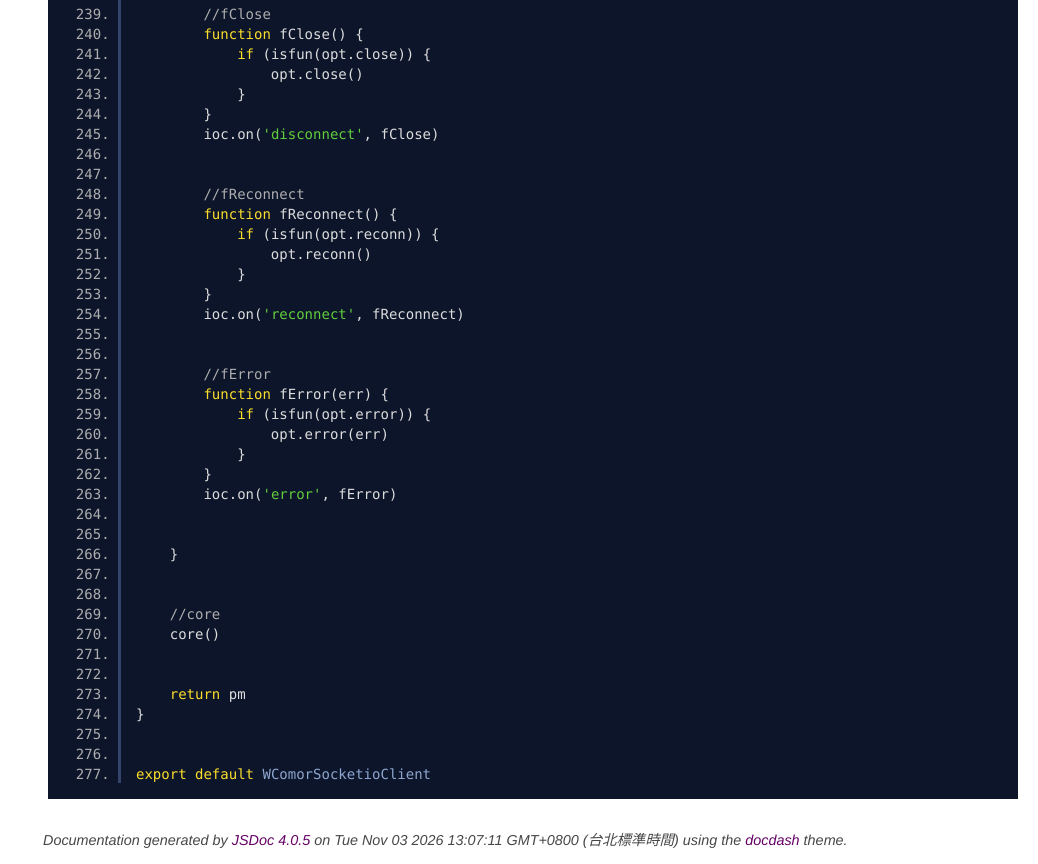
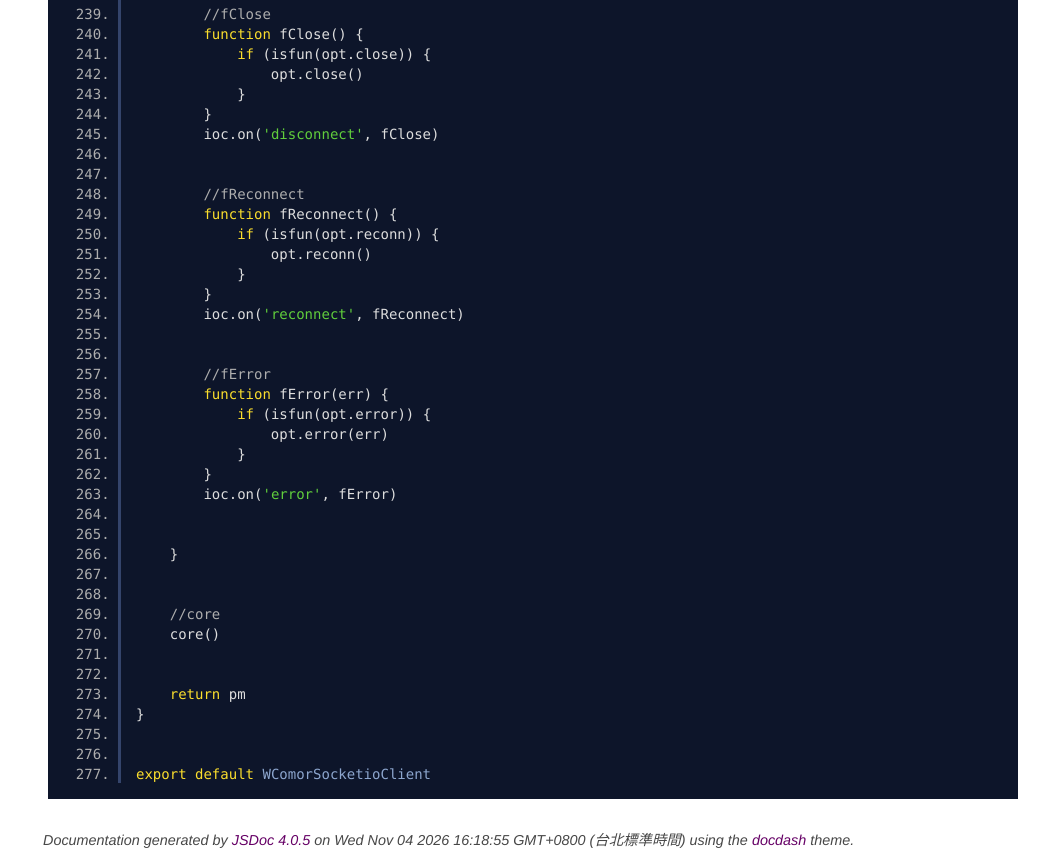
Before and after one commit to yuda-lyu/w-comor-socketio, a website: page docs/WComorSocketioClient.mjs.html in a window 1280 px wide. Shown: the part 4914-5778 px from the top of the page, without its empty margins (242-1280 px from the left). Drawn offline with Linux system fonts and the light colour scheme.

Commit message:
modify: update pks

```diff
--- a/docs/WComorSocketioClient.mjs.html
+++ b/docs/WComorSocketioClient.mjs.html
@@ -336,7 +336,7 @@ export default WComorSocketioClient
 <br class="clear">
 
 <footer>
-    Documentation generated by <a href="https://github.com/jsdoc3/jsdoc">JSDoc 4.0.5</a> on Tue Nov 03 2026 13:07:11 GMT+0800 (台北標準時間) using the <a href="https://github.com/clenemt/docdash">docdash</a> theme.
+    Documentation generated by <a href="https://github.com/jsdoc3/jsdoc">JSDoc 4.0.5</a> on Wed Nov 04 2026 16:18:55 GMT+0800 (台北標準時間) using the <a href="https://github.com/clenemt/docdash">docdash</a> theme.
 </footer>
 
 <script>prettyPrint();</script>
--- a/package.json
+++ b/package.json
@@ -1,13 +1,13 @@
 {
   "name": "w-comor-socketio",
-  "version": "1.0.47",
+  "version": "1.0.48",
   "main": "dist/w-comor-socketio-server.umd.js",
   "dependencies": {
     "@hapi/hapi": "^21.3.7",
     "@hapi/inert": "^7.1.0",
     "socket.io": "^4.7.5",
     "socket.io-client": "^4.7.5",
-    "wsemi": "^1.9.48"
+    "wsemi": "^1.9.49"
   },
   "devDependencies": {
     "w-package-tools": "^1.1.23"
```
Also changed, not shown: docs/WComorSocketioServer.mjs.html (+1 -1 lines), docs/global.html (+1 -1 lines), docs/index.html (+1 -1 lines), dist/w-comor-socketio-client.umd.js, dist/w-comor-socketio-server.umd.js, docs/dist/w-comor-socketio-client.umd.js, docs/dist/w-comor-socketio-server.umd.js, 1 other file.
